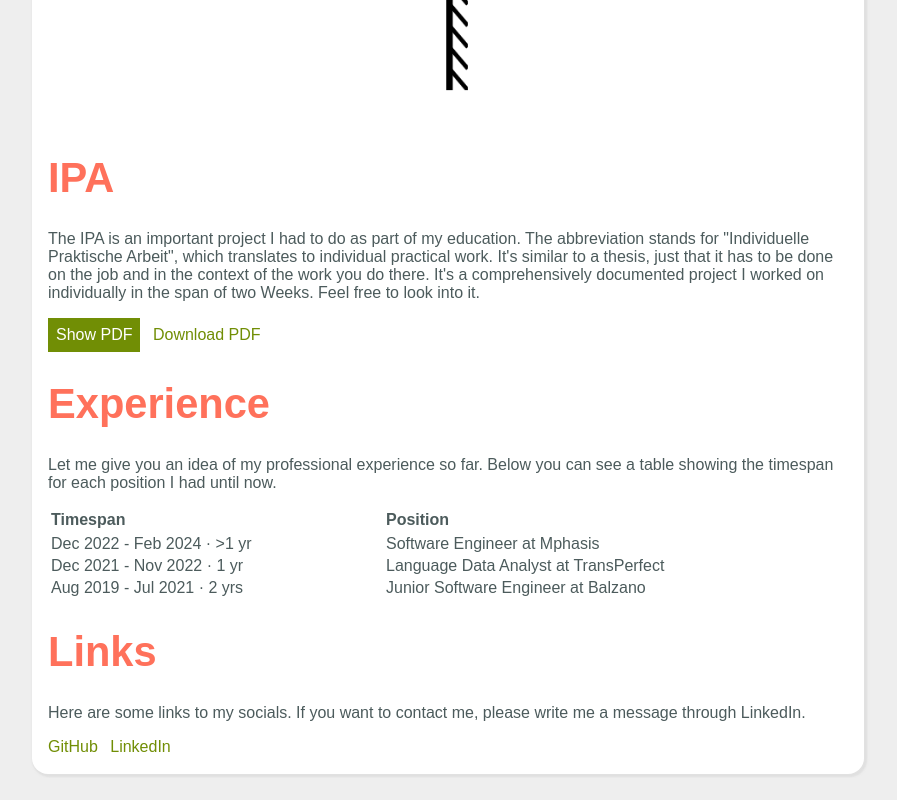
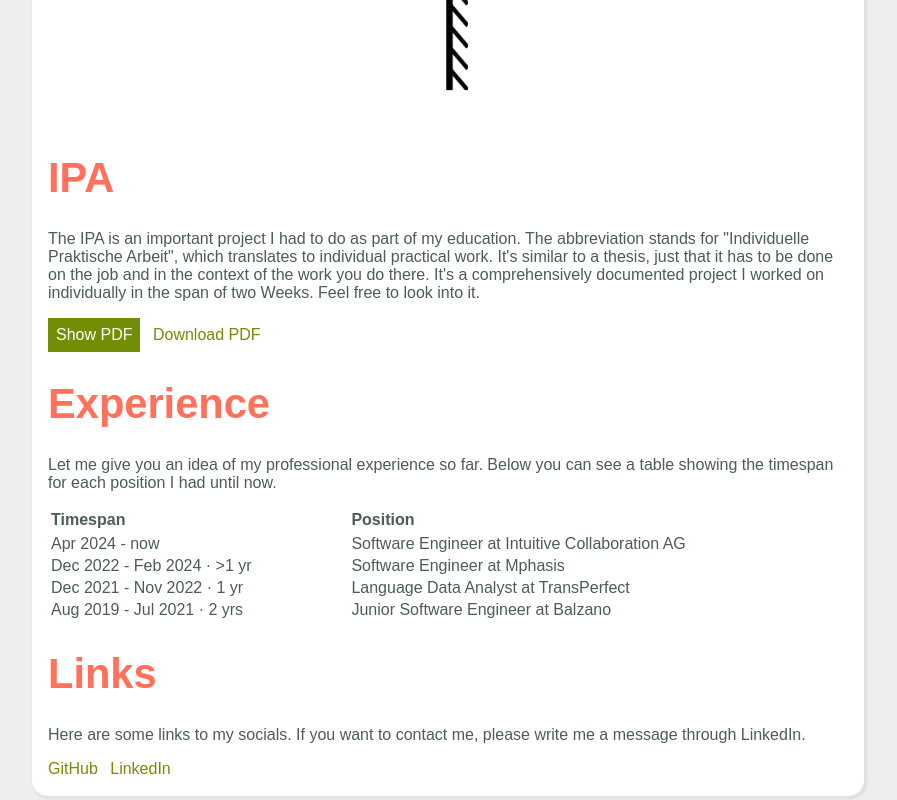
Before and after one commit to gasupidupi/gabriels, a plain HTML site: page index.html in a window 1280 px wide. Shown: the part 1355-2155 px from the top of the page, without its empty margins (192-1089 px from the left). Before the commit the page ends 2133 px from the top, so only its background shows below. Drawn offline with nearby package versions, Linux system fonts and the light colour scheme.

Commit message:
Update index.html

```diff
--- a/index.html
+++ b/index.html
@@ -200,6 +200,14 @@
                 <tr>
                 <tr>
                     <td>
+                       Apr 2024 - now
+                    </td>
+                    <td>
+                       Software Engineer at Intuitive Collaboration AG
+                    </td>
+                </tr>
+                <tr>
+                    <td>
                        Dec 2022 - Feb 2024 · >1 yr
                     </td>
                     <td>
```
